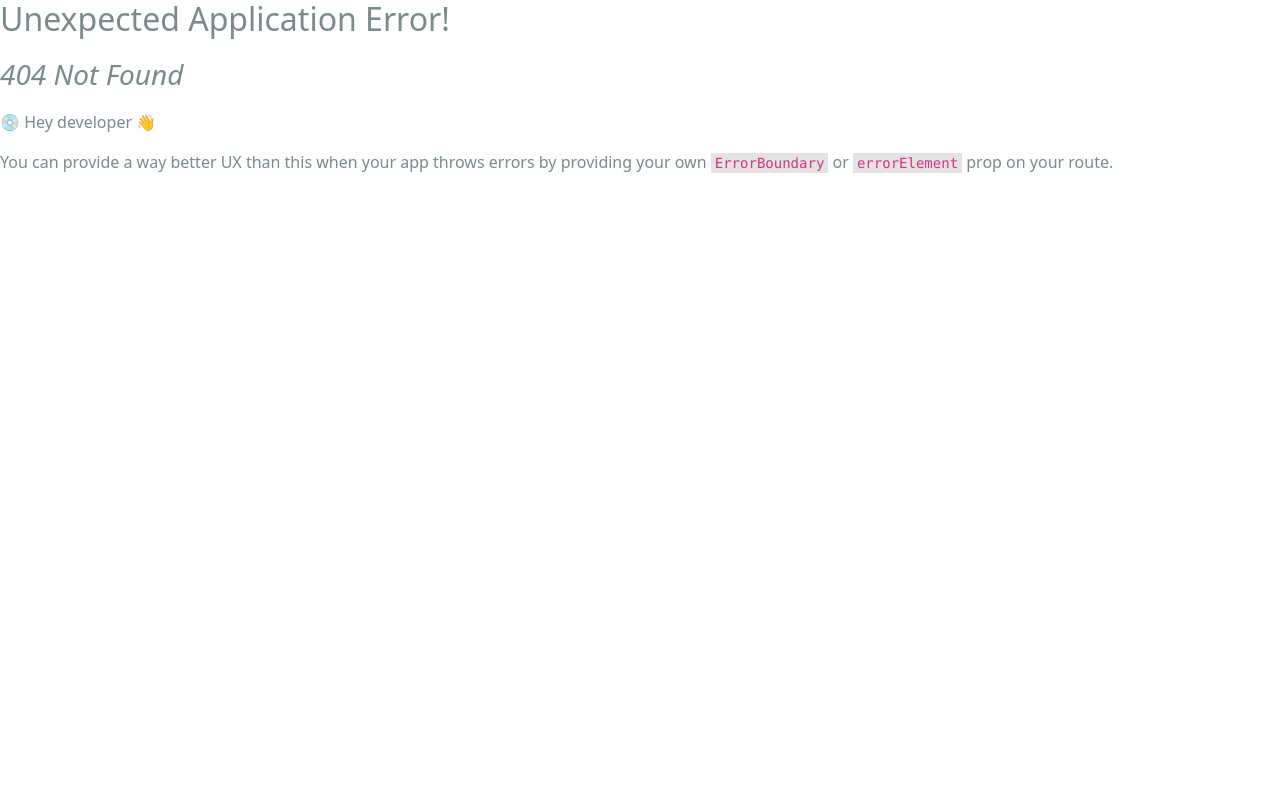
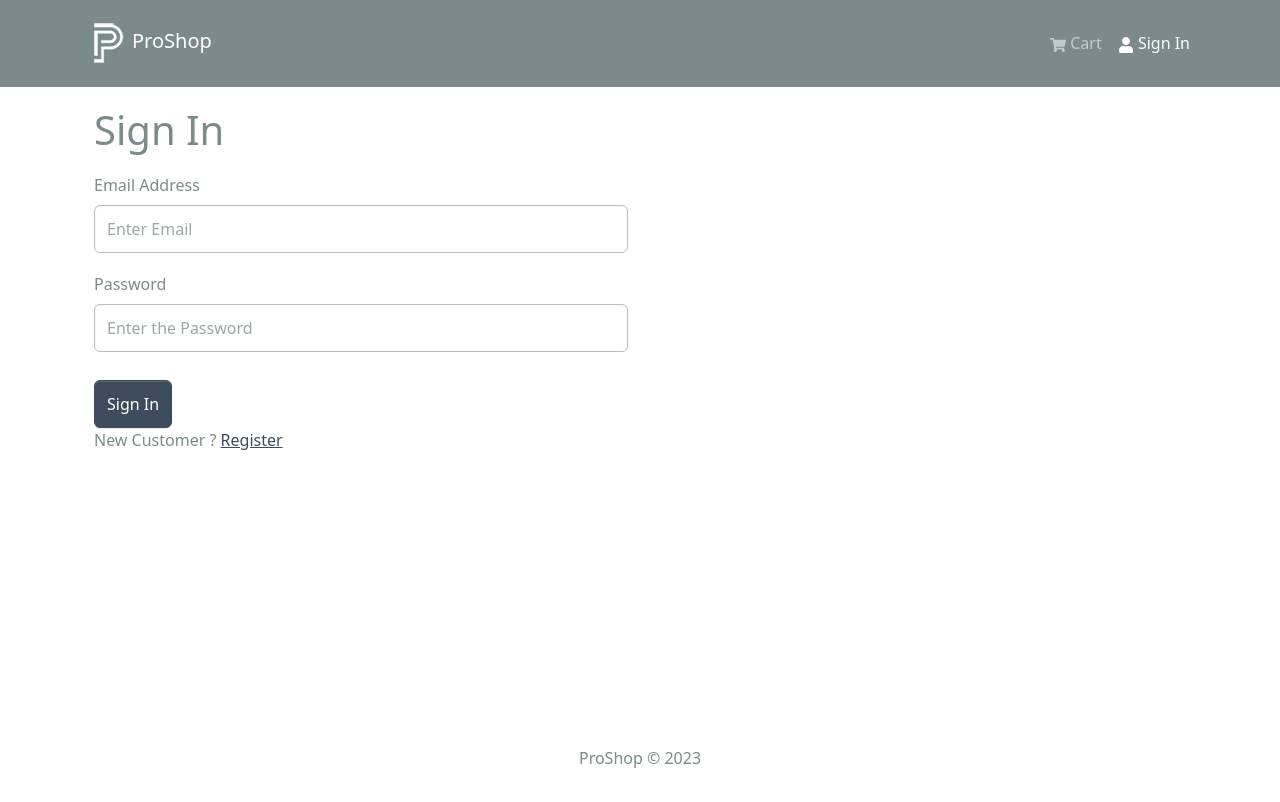
Before and after one commit to shad-abdulsamad/Proshop, a React (Create React App) app in the folder frontend/: page /login in a window 1280 px wide. Before the commit this address had no page. Shown: the top 802 px of the page. Built offline with nearby package versions, Linux system fonts and the light colour scheme.

Commit message:
completed the login screen

```diff
--- a/frontend/src/index.js
+++ b/frontend/src/index.js
@@ -10,6 +10,7 @@ import HomeScreen from './screens/HomeScreen';
 import ProductScreen from './screens/ProductScreen';
 import {createBrowserRouter, createRoutesFromElements, Route, RouterProvider} from 'react-router-dom';
 import CartScreen from './screens/CartScreen';
+import LoginScreen from './screens/LoginScreen';
 
 const router = createBrowserRouter(
   createRoutesFromElements(
@@ -17,6 +18,7 @@ const router = createBrowserRouter(
       <Route index={true} path='/' element={<HomeScreen/>} />
       <Route path='/product/:id' element={<ProductScreen/>}/>
       <Route path='/cart' element = {<CartScreen/>}/>
+      <Route path='/login' element={<LoginScreen/>}/>
     </Route>
   )
 );
--- a/frontend/src/screens/LoginScreen.jsx
+++ b/frontend/src/screens/LoginScreen.jsx
@@ -1,6 +1,6 @@
 import React, {useState} from 'react';
 import {Link} from 'react-router-dom';
-import {Row, Col, Form, Button, FormGroup} from 'react-bootstrap';
+import {Row, Col, Form, Button} from 'react-bootstrap';
 import FormContainer from '../components/FormContainer'
 
 const LoginScreen = () => {
@@ -23,10 +23,27 @@ const LoginScreen = () => {
         value={email}
         onChange={(e)=>setEmail(e.target.value)}
         >
-
         </Form.Control>
         </Form.Group>
+
+        <Form.Group controlId='password' className='my-3'>
+        <Form.Label>Password</Form.Label>
+        <Form.Control
+        type='password'
+        placeholder='Enter the Password'
+        value={password}
+        onChange={(e)=>setPassword(e.target.value)}
+        >
+        </Form.Control>
+        </Form.Group>
+        <Button type='submit' variant='primary' className='mt-2'>Sign In</Button>
         </Form>
+
+        <Row>
+          <Col>
+            New Customer ? <Link to='/register' >Register</Link>
+          </Col>
+        </Row>
     </FormContainer>
   )
 }
```
